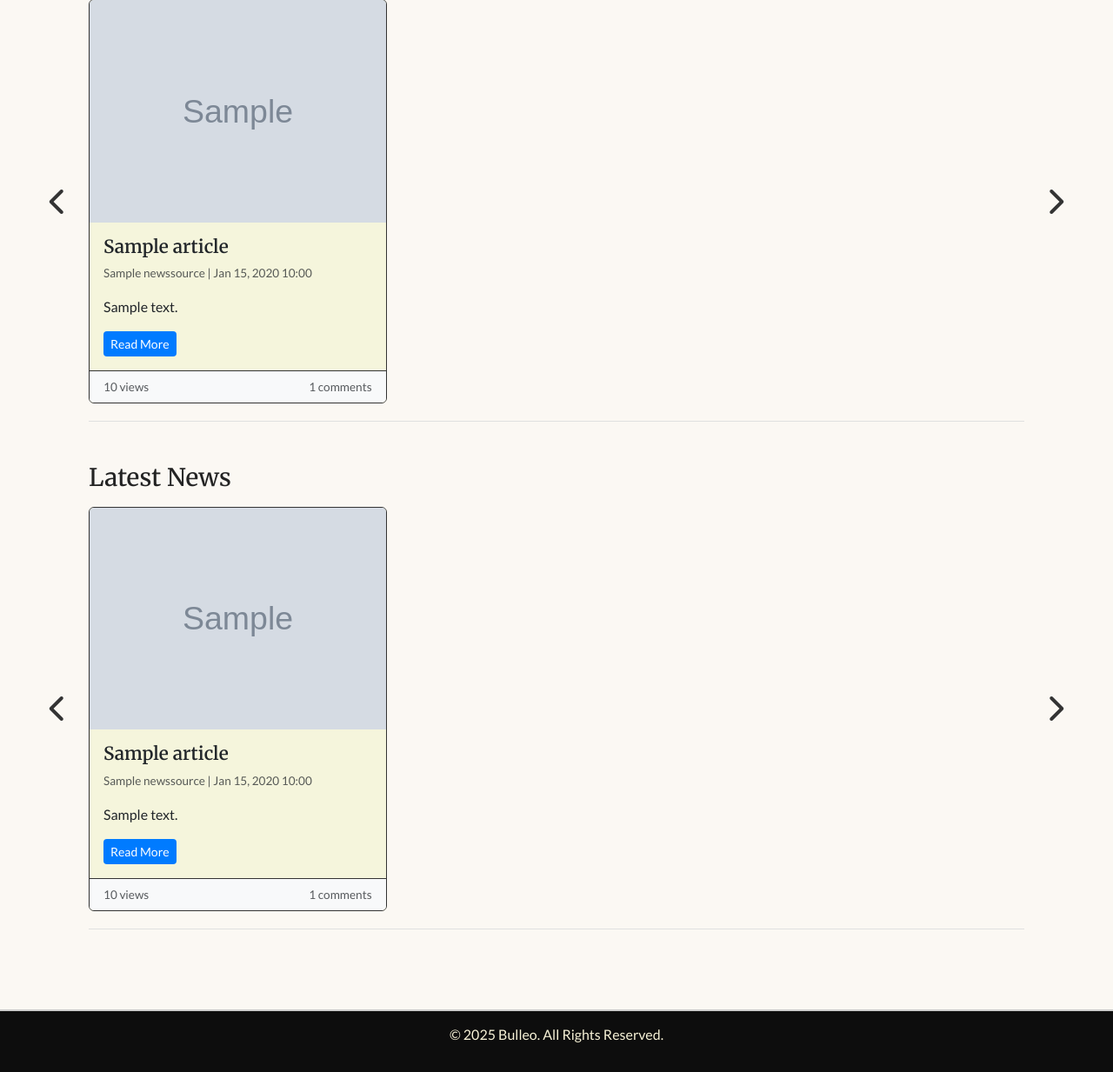
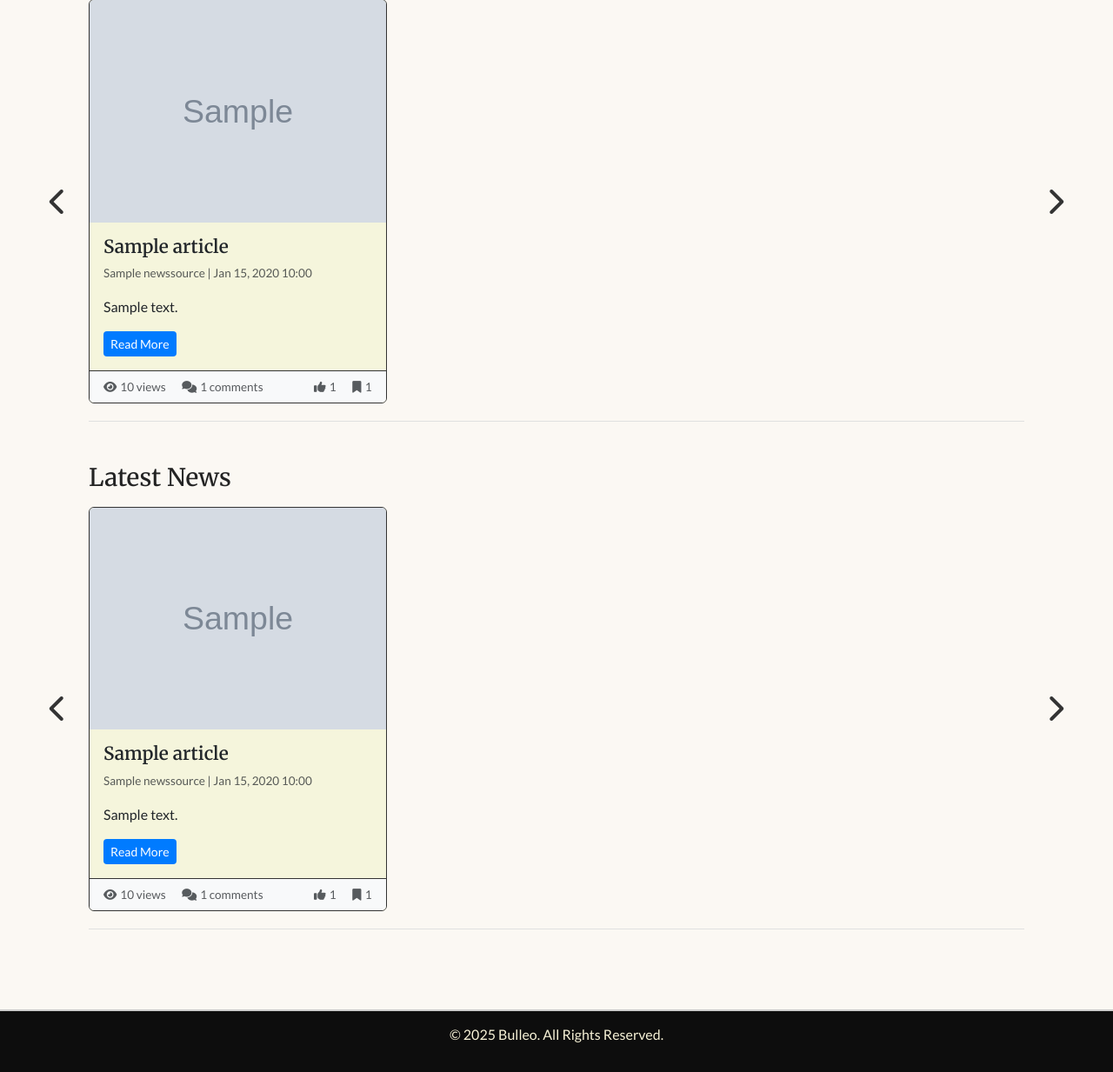
Before and after one commit to Merrick101/bulleo, a Django app: page / in a window 1280 px wide. Shown: the part 361-1594 px from the top of the page at 87% size. Run offline with Django 4.2, Linux system fonts and the light colour scheme; tables that the repository leaves empty hold one stand-in row (values such as "Sample post"); grey boxes marked "Sample" are stand-in pictures; parts of the project's set-up code (start-up, migrations or seed data) failed here and were passed over; some libraries are stand-ins or nearby versions.

Commit message:
Update toggle_like and toggle_save views, update article-interactions with correct url pattern and error handling/confirmation msg, update templates with new article card design

```diff
--- a/apps/news/views.py
+++ b/apps/news/views.py
@@ -126,7 +126,7 @@ def toggle_like(request, article_id):
     else:
         article.likes.add(user)
         liked = True
-    return JsonResponse({'liked': liked, 'likes_count': article.likes.count()})
+    return JsonResponse({'success': True, 'liked': liked, 'likes_count': article.likes.count()})
 
 
 @login_required
@@ -139,7 +139,7 @@ def toggle_save(request, article_id):
     else:
         article.saves.add(user)
         saved = True
-    return JsonResponse({'saved': saved, 'saves_count': article.saves.count()})
+    return JsonResponse({'success': True, 'saved': saved, 'saves_count': article.saves.count()})
 
 
 def get_sorted_comments(article, sort_order):
--- a/static/css/style.css
+++ b/static/css/style.css
@@ -291,6 +291,15 @@ h1, h2, h3, h4, h5, h6 {
   font-size: 0.85rem;
 }
 
+.bulleo-home-article-footer .like-btn, .save-btn {
+  text-decoration: none;
+  color: #212529BF;
+}
+
+.bulleo-home-article-footer .like-btn i, .save-btn i {
+  margin-right: 0.1rem;
+}
+
 #bulleo-home-picked .bulleo-home-subsection-title {
   margin-top: 2.5rem;
 }
--- a/static/js/article-interactions.js
+++ b/static/js/article-interactions.js
@@ -1,12 +1,11 @@
 document.addEventListener('DOMContentLoaded', function() {
-  // Function to get a cookie by name (to retrieve the CSRF token)
+  // Helper: Get a cookie by name (to retrieve the CSRF token)
   function getCookie(name) {
     let cookieValue = null;
     if (document.cookie && document.cookie !== '') {
       const cookies = document.cookie.split(';');
       for (let i = 0; i < cookies.length; i++) {
         const cookie = cookies[i].trim();
-        // Check if this cookie string begins with the name we want.
         if (cookie.substring(0, name.length + 1) === (name + '=')) {
           cookieValue = decodeURIComponent(cookie.substring(name.length + 1));
           break;
@@ -18,12 +17,52 @@ document.addEventListener('DOMContentLoaded', function() {
 
   const csrftoken = getCookie('csrftoken');
 
+  // Helper: Show a toast notification
+  function showToast(message) {
+    // Create a toast container if it doesn't exist
+    let toastContainer = document.getElementById('toast-container');
+    if (!toastContainer) {
+      toastContainer = document.createElement('div');
+      toastContainer.id = 'toast-container';
+      toastContainer.style.position = 'fixed';
+      toastContainer.style.bottom = '1rem';
+      toastContainer.style.right = '1rem';
+      toastContainer.style.zIndex = 1055;
+      document.body.appendChild(toastContainer);
+    }
+
+    // Create the toast element
+    const toast = document.createElement('div');
+    toast.className = 'toast align-items-center text-white bg-success border-0';
+    toast.setAttribute('role', 'alert');
+    toast.setAttribute('aria-live', 'assertive');
+    toast.setAttribute('aria-atomic', 'true');
+    toast.style.minWidth = '200px';
+    toast.innerHTML = `
+      <div class="d-flex">
+        <div class="toast-body">
+          ${message}
+        </div>
+        <button type="button" class="btn-close btn-close-white me-2 m-auto" data-bs-dismiss="toast" aria-label="Close"></button>
+      </div>
+    `;
+    toastContainer.appendChild(toast);
+    // Initialize and show the toast (using Bootstrap Toast)
+    var bsToast = new bootstrap.Toast(toast, { delay: 3000 });
+    bsToast.show();
+
+    // Remove toast after it hides
+    toast.addEventListener('hidden.bs.toast', function () {
+      toast.remove();
+    });
+  }
+
   // Handle Like Button Clicks
   document.querySelectorAll('.like-btn').forEach(function(button) {
     button.addEventListener('click', function(e) {
       e.preventDefault();
       const articleId = this.dataset.articleId; // Ensure your button has data-article-id attribute
-      const url = `/articles/${articleId}/toggle_like/`; // Adjust URL if needed
+      const url = `news/articles/${articleId}/toggle_like/`; // Adjust URL if needed
 
       fetch(url, {
         method: 'POST',
@@ -36,13 +75,20 @@ document.addEventListener('DOMContentLoaded', function() {
       .then(response => response.json())
       .then(data => {
         if (data.success) {
-          // Update UI: change icon/color, update like count
+          // Update the like button count
           this.innerHTML = `<i class="fas fa-thumbs-up"></i> ${data.likes_count}`;
+          // Show confirmation toast message
+          const message = data.liked ? "Article liked!" : "Article unliked!";
+          showToast(message);
         } else {
           console.error('Error toggling like:', data.error);
+          showToast("Error processing like action.");
         }
       })
-      .catch(error => console.error('Error:', error));
+      .catch(error => {
+        console.error('Error:', error);
+        showToast("Error processing like action.");
+      });
     });
   });
 
@@ -51,7 +97,7 @@ document.addEventListener('DOMContentLoaded', function() {
     button.addEventListener('click', function(e) {
       e.preventDefault();
       const articleId = this.dataset.articleId;
-      const url = `/articles/${articleId}/toggle_save/`; // Adjust URL if needed
+      const url = `news/articles/${articleId}/toggle_save/`; // Adjust URL if needed
 
       fetch(url, {
         method: 'POST',
@@ -64,13 +110,18 @@ document.addEventListener('DOMContentLoaded', function() {
       .then(response => response.json())
       .then(data => {
         if (data.success) {
-          // Update UI: change icon/color, update save count
           this.innerHTML = `<i class="fas fa-bookmark"></i> ${data.saves_count}`;
+          const message = data.saved ? "Article saved!" : "Article unsaved!";
+          showToast(message);
         } else {
           console.error('Error toggling save:', data.error);
+          showToast("Error processing save action.");
         }
       })
-      .catch(error => console.error('Error:', error));
+      .catch(error => {
+        console.error('Error:', error);
+        showToast("Error processing save action.");
+      });
     });
   });
 });
--- a/templates/news/homepage.html
+++ b/templates/news/homepage.html
@@ -27,17 +27,34 @@
                         <img src="{{ article.image_url }}" class="card-img-top" alt="{{ article.title }}">
                       {% endif %}
                       <div class="card-body d-flex flex-column">
-                        <h5 class="card-title bulleo-home-article-title">{{ article.title|truncatechars:60 }}</h5>
+                        <h5 class="card-title bulleo-home-article-title">
+                          {{ article.title|truncatechars:60 }}
+                        </h5>
                         <p class="card-text text-muted bulleo-home-article-meta">
                           {% if article.source %}{{ article.source.name }} | {% endif %}
                           {{ article.published_at|date:"M d, Y H:i" }}
                         </p>
-                        <p class="card-text bulleo-home-article-summary">{{ article.summary|truncatewords:20 }}</p>
-                        <a href="{% url 'news:article_detail' article.id %}" class="btn btn-sm btn-primary read-more-btn mt-auto">Read More</a>
+                        <p class="card-text bulleo-home-article-summary">
+                          {{ article.summary|truncatewords:20 }}
+                        </p>
+                        <a href="{% url 'news:article_detail' article.id %}"
+                           class="btn btn-sm btn-primary read-more-btn mt-auto">
+                          Read More
+                        </a>
                       </div>
                       <div class="card-footer d-flex justify-content-between bulleo-home-article-footer">
-                        <span class="text-muted">{{ article.views }} views</span>
-                        <span class="text-muted">{{ article.comments.count }} comments</span>
+                        <div>
+                          <span class="text-muted"><i class="fas fa-eye me-1"></i>{{ article.views }} views</span>
+                          <span class="text-muted ms-3"><i class="fas fa-comments me-1"></i>{{ article.comments.count }} comments</span>
+                        </div>
+                        <div>
+                          <a href="#" class="like-btn me-3" data-article-id="{{ article.id }}">
+                            <i class="fas fa-thumbs-up"></i> {{ article.likes.count }}
+                          </a>
+                          <a href="#" class="save-btn" data-article-id="{{ article.id }}">
+                            <i class="fas fa-bookmark"></i> {{ article.saves.count }}
+                          </a>
+                        </div>
                       </div>
                     </div>
                   </div>
@@ -48,11 +65,13 @@
         </div>
       </div>
       <!-- Custom Carousel Controls for Trending -->
-      <button class="custom-arrow custom-arrow-left" type="button" data-bs-target="#trendingCarousel" data-bs-slide="prev">
+      <button class="custom-arrow custom-arrow-left" type="button"
+              data-bs-target="#trendingCarousel" data-bs-slide="prev">
         <i class="fas fa-chevron-left fa-2x"></i>
         <span class="visually-hidden">Previous</span>
       </button>
-      <button class="custom-arrow custom-arrow-right" type="button" data-bs-target="#trendingCarousel" data-bs-slide="next">
+      <button class="custom-arrow custom-arrow-right" type="button"
+              data-bs-target="#trendingCarousel" data-bs-slide="next">
         <i class="fas fa-chevron-right fa-2x"></i>
         <span class="visually-hidden">Next</span>
       </button>
@@ -79,17 +98,34 @@
                         <img src="{{ article.image_url }}" class="card-img-top" alt="{{ article.title }}">
                       {% endif %}
                       <div class="card-body d-flex flex-column">
-                        <h5 class="card-title bulleo-home-article-title">{{ article.title|truncatechars:60 }}</h5>
+                        <h5 class="card-title bulleo-home-article-title">
+                          {{ article.title|truncatechars:60 }}
+                        </h5>
                         <p class="card-text text-muted bulleo-home-article-meta">
                           {% if article.source %}{{ article.source.name }} | {% endif %}
                           {{ article.published_at|date:"M d, Y H:i" }}
                         </p>
-                        <p class="card-text bulleo-home-article-summary">{{ article.summary|truncatewords:20 }}</p>
-                        <a href="{% url 'news:article_detail' article.id %}" class="btn btn-sm btn-primary read-more-btn mt-auto">Read More</a>
+                        <p class="card-text bulleo-home-article-summary">
+                          {{ article.summary|truncatewords:20 }}
+                        </p>
+                        <a href="{% url 'news:article_detail' article.id %}"
+                           class="btn btn-sm btn-primary read-more-btn mt-auto">
+                          Read More
+                        </a>
                       </div>
                       <div class="card-footer d-flex justify-content-between bulleo-home-article-footer">
-                        <span class="text-muted">{{ article.views }} views</span>
-                        <span class="text-muted">{{ article.comments.count }} comments</span>
+                        <div>
+                          <span class="text-muted"><i class="fas fa-eye me-1"></i>{{ article.views }} views</span>
+                          <span class="text-muted ms-3"><i class="fas fa-comments me-1"></i>{{ article.comments.count }} comments</span>
+                        </div>
+                        <div>
+                          <a href="#" class="like-btn me-3" data-article-id="{{ article.id }}">
+                            <i class="fas fa-thumbs-up"></i> {{ article.likes.count }}
+                          </a>
+                          <a href="#" class="save-btn" data-article-id="{{ article.id }}">
+                            <i class="fas fa-bookmark"></i> {{ article.saves.count }}
+                          </a>
+                        </div>
                       </div>
                     </div>
                   </div>
@@ -100,11 +136,13 @@
         </div>
       </div>
       <!-- Custom Carousel Controls for Latest -->
-      <button class="custom-arrow custom-arrow-left" type="button" data-bs-target="#latestCarousel" data-bs-slide="prev">
+      <button class="custom-arrow custom-arrow-left" type="button"
+              data-bs-target="#latestCarousel" data-bs-slide="prev">
         <i class="fas fa-chevron-left fa-2x"></i>
         <span class="visually-hidden">Previous</span>
       </button>
-      <button class="custom-arrow custom-arrow-right" type="button" data-bs-target="#latestCarousel" data-bs-slide="next">
+      <button class="custom-arrow custom-arrow-right" type="button"
+              data-bs-target="#latestCarousel" data-bs-slide="next">
         <i class="fas fa-chevron-right fa-2x"></i>
         <span class="visually-hidden">Next</span>
       </button>
@@ -117,11 +155,8 @@
   <!-- Picked for You Section -->
   {% if user.is_authenticated and picked_articles_by_category %}
     <section id="bulleo-home-picked" class="my-5 bulleo-home-section">
-      <!-- <h2 class="bulleo-home-section-title">Picked for You</h2> -->
       {% for category, cat_data in picked_articles_by_category.items %}
         <div class="mb-5">
-          <!-- <h3 class="bulleo-home-category-title">{{ category.name }}</h3> -->
-
           <!-- Trending in Category Carousel -->
           <h3 class="bulleo-home-subsection-title">Trending in {{ category.name }}</h3>
           {% if cat_data.trending %}
@@ -138,17 +173,34 @@
                               <img src="{{ article.image_url }}" class="card-img-top" alt="{{ article.title }}">
                             {% endif %}
                             <div class="card-body d-flex flex-column">
-                              <h5 class="card-title bulleo-home-article-title">{{ article.title|truncatechars:60 }}</h5>
+                              <h5 class="card-title bulleo-home-article-title">
+                                {{ article.title|truncatechars:60 }}
+                              </h5>
                               <p class="card-text text-muted bulleo-home-article-meta">
                                 {% if article.source %}{{ article.source.name }} | {% endif %}
                                 {{ article.published_at|date:"M d, Y H:i" }}
                               </p>
-                              <p class="card-text bulleo-home-article-summary">{{ article.summary|truncatewords:20 }}</p>
-                              <a href="{% url 'news:article_detail' article.id %}" class="btn btn-sm btn-primary read-more-btn mt-auto">Read More</a>
+                              <p class="card-text bulleo-home-article-summary">
+                                {{ article.summary|truncatewords:20 }}
+                              </p>
+                              <a href="{% url 'news:article_detail' article.id %}"
+                                 class="btn btn-sm btn-primary read-more-btn mt-auto">
+                                Read More
+                              </a>
                             </div>
                             <div class="card-footer d-flex justify-content-between bulleo-home-article-footer">
-                              <span class="text-muted">{{ article.views }} views</span>
-                              <span class="text-muted">{{ article.comments.count }} comments</span>
+                              <div>
+                                <span class="text-muted"><i class="fas fa-eye me-1"></i>{{ article.views }} views</span>
+                                <span class="text-muted ms-3"><i class="fas fa-comments me-1"></i>{{ article.comments.count }} comments</span>
+                              </div>
+                              <div>
+                                <a href="#" class="like-btn me-3" data-article-id="{{ article.id }}">
+                                  <i class="fas fa-thumbs-up"></i> {{ article.likes.count }}
+                                </a>
+                                <a href="#" class="save-btn" data-article-id="{{ article.id }}">
+                                  <i class="fas fa-bookmark"></i> {{ article.saves.count }}
+                                </a>
+                              </div>
                             </div>
                           </div>
                         </div>
@@ -159,11 +211,13 @@
               </div>
             </div>
             <!-- Custom Carousel Controls for Category Trending -->
-            <button class="custom-arrow custom-arrow-left" type="button" data-bs-target="#catTrendingCarousel-{{ category.slug }}" data-bs-slide="prev">
+            <button class="custom-arrow custom-arrow-left" type="button"
+                    data-bs-target="#catTrendingCarousel-{{ category.slug }}" data-bs-slide="prev">
               <i class="fas fa-chevron-left fa-2x"></i>
               <span class="visually-hidden">Previous</span>
             </button>
-            <button class="custom-arrow custom-arrow-right" type="button" data-bs-target="#catTrendingCarousel-{{ category.slug }}" data-bs-slide="next">
+            <button class="custom-arrow custom-arrow-right" type="button"
+                    data-bs-target="#catTrendingCarousel-{{ category.slug }}" data-bs-slide="next">
               <i class="fas fa-chevron-right fa-2x"></i>
               <span class="visually-hidden">Next</span>
             </button>
@@ -188,17 +242,34 @@
                               <img src="{{ article.image_url }}" class="card-img-top" alt="{{ article.title }}">
                             {% endif %}
                             <div class="card-body d-flex flex-column">
-                              <h5 class="card-title bulleo-home-article-title">{{ article.title|truncatechars:60 }}</h5>
+                              <h5 class="card-title bulleo-home-article-title">
+                                {{ article.title|truncatechars:60 }}
+                              </h5>
                               <p class="card-text text-muted bulleo-home-article-meta">
                                 {% if article.source %}{{ article.source.name }} | {% endif %}
                                 {{ article.published_at|date:"M d, Y H:i" }}
                               </p>
-                              <p class="card-text bulleo-home-article-summary">{{ article.summary|truncatewords:20 }}</p>
-                              <a href="{% url 'news:article_detail' article.id %}" class="btn btn-sm btn-primary read-more-btn mt-auto">Read More</a>
+                              <p class="card-text bulleo-home-article-summary">
+                                {{ article.summary|truncatewords:20 }}
+                              </p>
+                              <a href="{% url 'news:article_detail' article.id %}"
+                                 class="btn btn-sm btn-primary read-more-btn mt-auto">
+                                Read More
+                              </a>
                             </div>
                             <div class="card-footer d-flex justify-content-between bulleo-home-article-footer">
-                              <span class="text-muted">{{ article.views }} views</span>
-                              <span class="text-muted">{{ article.comments.count }} comments</span>
+                              <div>
+                                <span class="text-muted"><i class="fas fa-eye me-1"></i>{{ article.views }} views</span>
+                                <span class="text-muted ms-3"><i class="fas fa-comments me-1"></i>{{ article.comments.count }} comments</span>
+                              </div>
+                              <div>
+                                <a href="#" class="like-btn me-3" data-article-id="{{ article.id }}">
+                                  <i class="fas fa-thumbs-up"></i> {{ article.likes.count }}
+                                </a>
+                                <a href="#" class="save-btn" data-article-id="{{ article.id }}">
+                                  <i class="fas fa-bookmark"></i> {{ article.saves.count }}
+                                </a>
+                              </div>
                             </div>
                           </div>
                         </div>
@@ -209,11 +280,13 @@
               </div>
             </div>
             <!-- Custom Carousel Controls for Category Latest -->
-            <button class="custom-arrow custom-arrow-left" type="button" data-bs-target="#catLatestCarousel-{{ category.slug }}" data-bs-slide="prev">
+            <button class="custom-arrow custom-arrow-left" type="button"
+                    data-bs-target="#catLatestCarousel-{{ category.slug }}" data-bs-slide="prev">
               <i class="fas fa-chevron-left fa-2x"></i>
               <span class="visually-hidden">Previous</span>
             </button>
-            <button class="custom-arrow custom-arrow-right" type="button" data-bs-target="#catLatestCarousel-{{ category.slug }}" data-bs-slide="next">
+            <button class="custom-arrow custom-arrow-right" type="button"
+                    data-bs-target="#catLatestCarousel-{{ category.slug }}" data-bs-slide="next">
               <i class="fas fa-chevron-right fa-2x"></i>
               <span class="visually-hidden">Next</span>
             </button>
@@ -221,11 +294,9 @@
           {% else %}
             <p>No latest articles in {{ category.name }} available.</p>
           {% endif %}
-
         </div>
       {% endfor %}
     </section>
   {% endif %}
-
 </div>
 {% endblock %}
```
Also changed, not shown: templates/news/search_results.html (+28 -8 lines).
